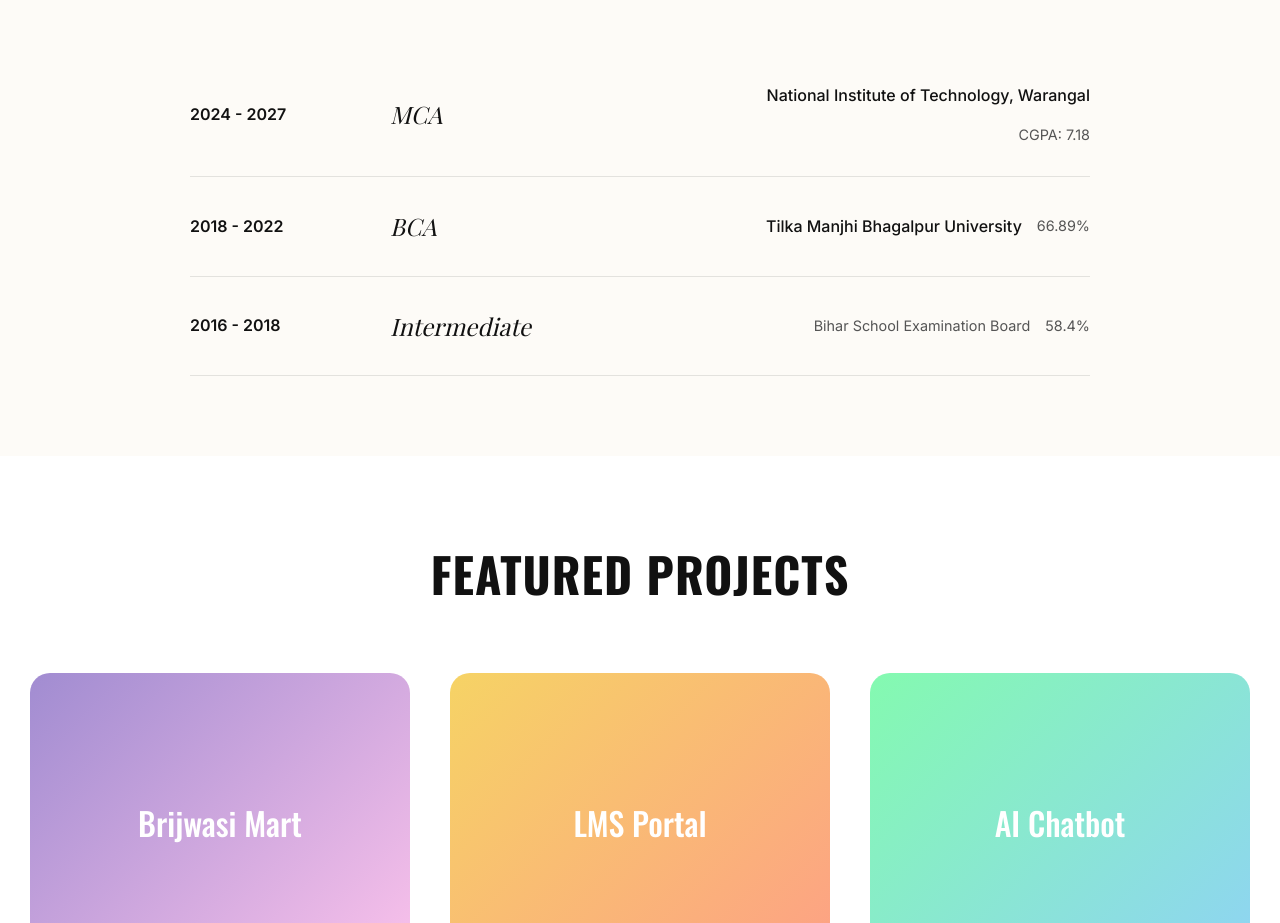
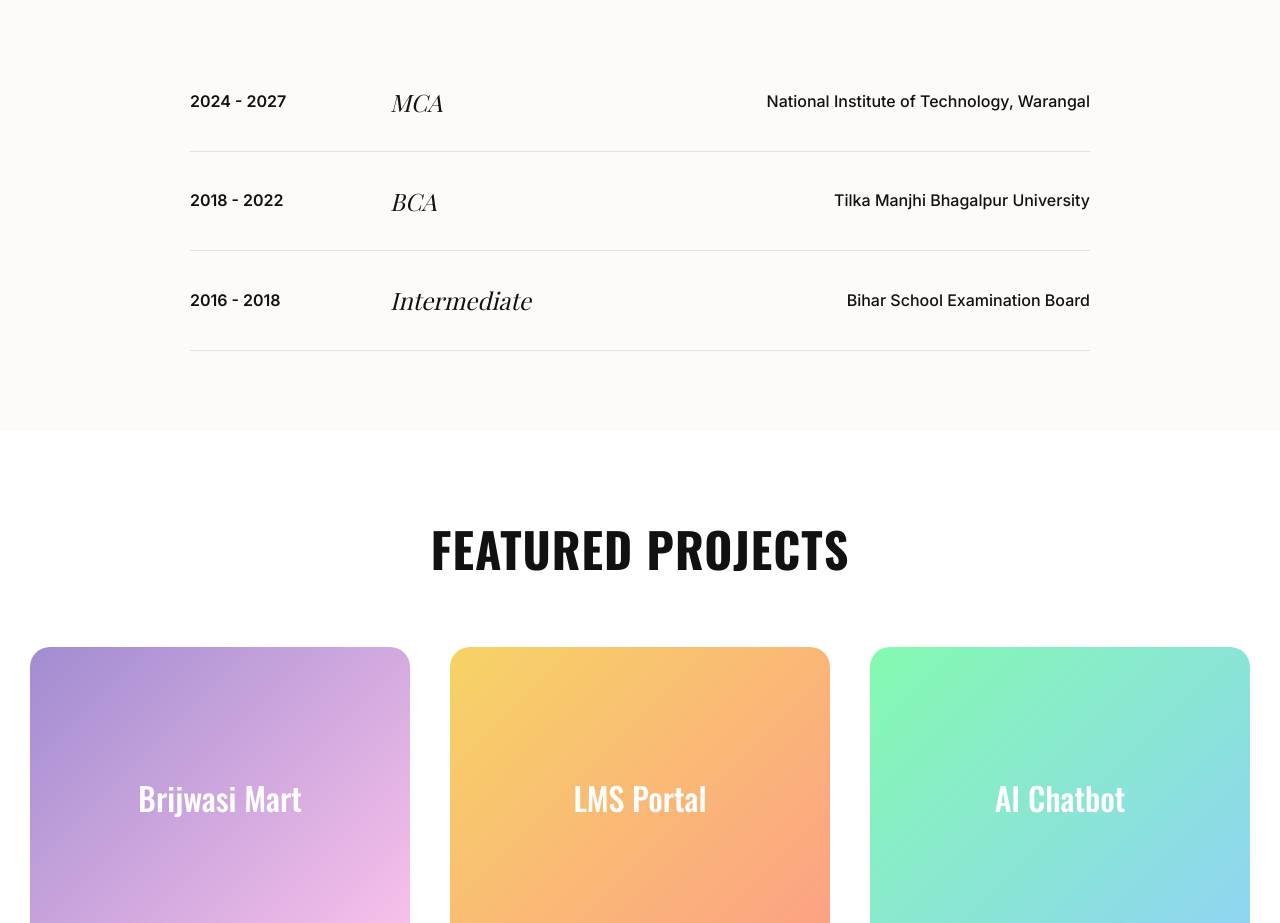
Before and after one commit to kumarsuman-dev/Portfolio, a plain HTML site: page index.html in a window 1280 px wide. Shown: the part 1820-2743 px from the top of the page. Drawn offline with nearby package versions, Linux system fonts and the light colour scheme; a web font is replaced by a local one.

Commit message:
Update index.html

```diff
--- a/index.html
+++ b/index.html
@@ -144,7 +144,6 @@
                         <div class="skill-tags">
                             <span style="font-size: 1rem; color: var(--text-primary); font-weight: 500;">National
                                 Institute of Technology, Warangal</span>
-                            <span>CGPA: 7.18</span>
                         </div>
                     </div>
 
@@ -154,7 +153,6 @@
                         <div class="skill-tags">
                             <span style="font-size: 1rem; color: var(--text-primary); font-weight: 500;">Tilka Manjhi
                                 Bhagalpur University</span>
-                            <span>66.89%</span>
                         </div>
                     </div>
 
@@ -162,8 +160,7 @@
                         <div class="skill-year">2016 - 2018</div>
                         <div class="skill-category">Intermediate</div>
                         <div class="skill-tags">
-                            <span>Bihar School Examination Board</span>
-                            <span>58.4%</span>
+                            <span style="font-size: 1rem; color: var(--text-primary); font-weight: 500;">Bihar School Examination Board</span>
                         </div>
                     </div>
 
```
